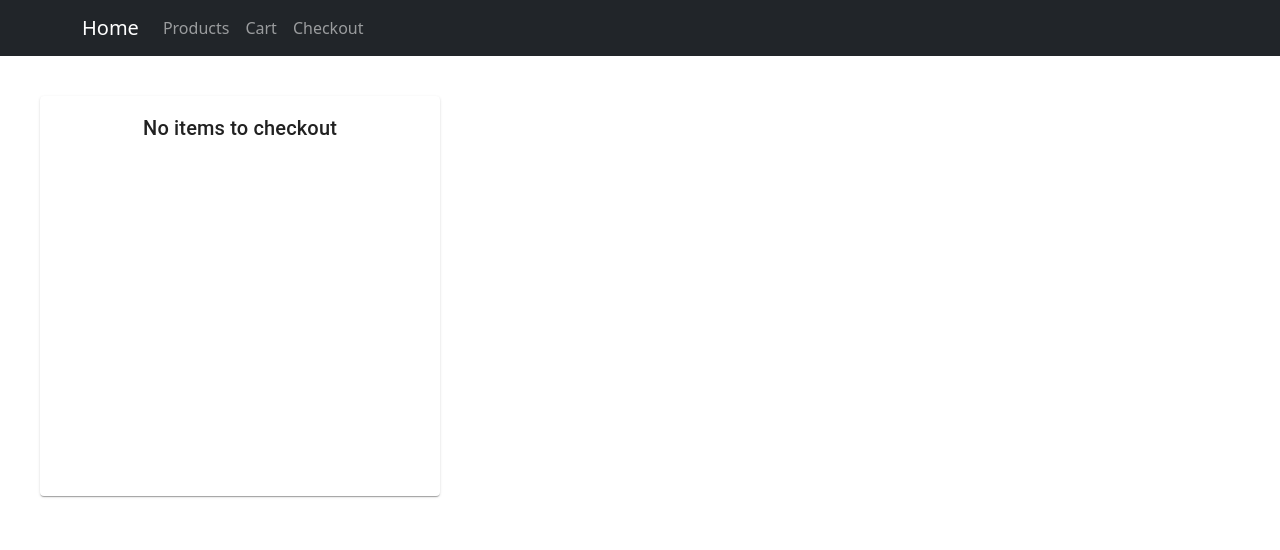
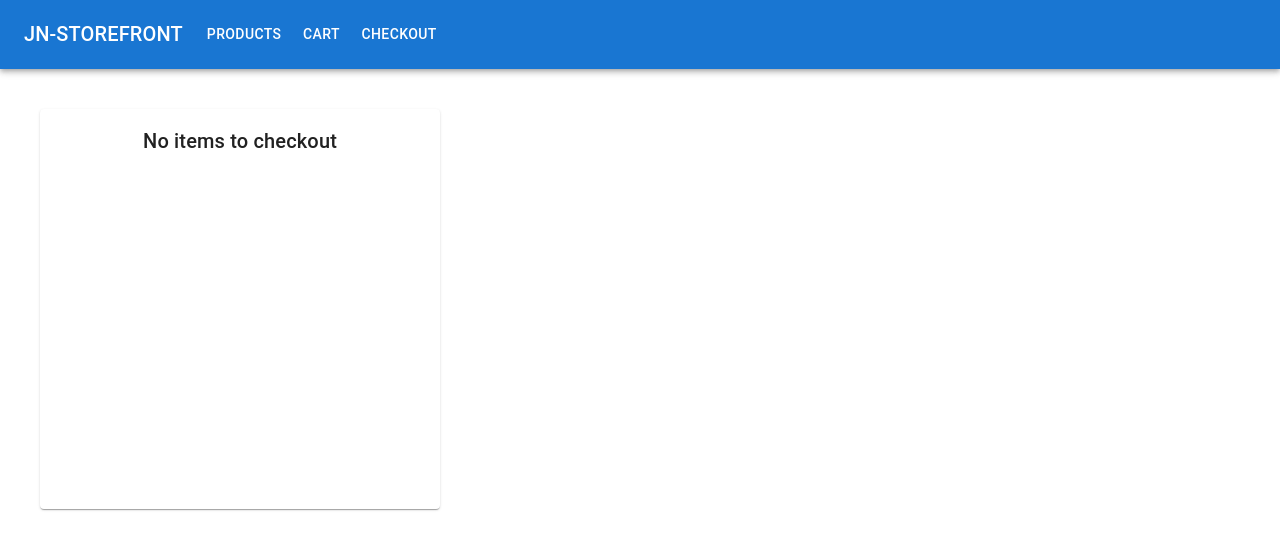
Before and after one commit to jngo225/finalproject-th, a React (Create React App) app: page /checkout in a window 1280 px wide. Shown: the top 550 px of the page. Built offline with nearby package versions, Linux system fonts and the light colour scheme.

Commit message:
materialui: home, navbar, checkout

```diff
--- a/public/index.html
+++ b/public/index.html
@@ -24,7 +24,7 @@
       work correctly both with client-side routing and a non-root public URL.
       Learn how to configure a non-root public URL by running `npm run build`.
     -->
-    <title>React App</title>
+    <title>JN-Storefront</title>
   </head>
   <body>
     <noscript>You need to enable JavaScript to run this app.</noscript>
--- a/src/components/Home.js
+++ b/src/components/Home.js
@@ -1,10 +1,129 @@
+import React, { useState, useEffect } from 'react';
+import axios from "axios";
+import Card from '@mui/material/Card';
+import Grid from '@mui/material/Grid';
+import Box from '@mui/material/Box';
+import CardContent from '@mui/material/CardContent';
+import CardMedia from '@mui/material/CardMedia';
+import Typography from '@mui/material/Typography';
+import Fade from '@mui/material/Fade';
+import LinearProgress from '@mui/material/LinearProgress';
+import { CardActionArea } from '@mui/material';
+import { PreviewSharp } from '@mui/icons-material';
+import { green } from '@mui/material/colors';
+
+const API_ENDPOINT = "https://fakestoreapi.com";
+
 export default function Home() {
+    const [previewProducts, setPreviewProducts] = useState([]);
+
+    useEffect(() => {
+        getCategories();
+        generatePreviewProducts();
+        setInterval(generatePreviewProducts, 5000);
+    }, []);
+
+    function getCategories() {
+        axios.get(API_ENDPOINT + "/products/categories").then(response => {
+            localStorage.setItem("categories", JSON.stringify(response.data));
+            response.data.map((category) => {
+                getProducts(category);
+            })
+        })
+        .catch((err) => {
+            alert("Failed to get categories. Error: " +  err.message());
+        });
+    }
+
+    function getProducts(category) {
+        axios.get(API_ENDPOINT + "/products/category/" + category).then((response) => {
+            const key = category.replace(" ", "-").replace("'", "-");
+            localStorage.setItem(key, JSON.stringify(response.data));
+        })
+        .catch((err) => {
+            alert("Failed to get products for category. Error: " +  err.message());
+        });
+    }
+
+    function onClickProduct(product) {
+        localStorage.setItem("currentProduct", JSON.stringify(product));
+        window.location.href=`/products/${product.id}`;
+    }
+
+    function ProductCard(product) {
+        return (
+            <Card sx={{ margin: 5, maxWidth: 345, minHeight: 400}} onClick={() => onClickProduct(product)}>
+                <CardActionArea>
+                    <CardMedia
+                        component="img"
+                        height={200}
+                        image={product.image}
+                        alt={product.title}
+                    />
+                    <CardContent>
+                        <Typography gutterBottom variant="h6" component="div">
+                            {product.title}
+                        </Typography>
+                        <Typography variant="h6" color="text.secondary">
+                            ${product.price}
+                        </Typography>
+                    </CardContent>
+                </CardActionArea>
+            </Card>
+        )
+    }
+
+    function RandomProduct(category) {
+        const key = category.replace(" ", "-").replace("'", "-");
+        const jsonData = localStorage.getItem(key) || "";
+        const products = JSON.parse(jsonData);
+
+        if (!products || products.length === 0) {
+            return;
+        }
+
+        const randomIndex = Math.floor(Math.random() * products.length);
+        const product = { ...products[randomIndex], show: true };
+
+        return product;
+    }
+
+    function generatePreviewProducts() {
+        let newProducts = [];
+
+        const jsonData = localStorage.getItem("categories") || "";
+        const categories = JSON.parse(jsonData);
+
+        categories.map(category => {
+            const product = RandomProduct(category);
+            newProducts.push(product);
+        })
+
+        setPreviewProducts(newProducts);
+    }
+
     return (
-        <div style={{background:"lightgrey"}}>
-            <hr/>
-            <h1 style={{textAlign:"center"}}>J-STOREFRONT</h1>
-            <hr/>
-        </div>
+        <React.Fragment>
+            <div style={{background:"lightgrey"}}>
+                <hr/>
+                <h1 style={{textAlign:"center"}}>J-STOREFRONT</h1>
+                <hr/>
+            </div>
 
+            <div>
+                <Grid container spacing={2}>
+                { previewProducts.map((product) => {
+                        return (
+            <Fade in={product.show} timeout={2000}>
+                            <Grid item xs={4}>
+                                {ProductCard(product)}
+                            </Grid>
+            </Fade>
+                        )
+                    })
+                }
+                </Grid>
+            </div>
+        </React.Fragment>
     );
 }
--- a/src/components/Navbar.js
+++ b/src/components/Navbar.js
@@ -1,31 +1,69 @@
-import React, { Component } from 'react'
-import { Navbar, Container, Nav } from 'react-bootstrap';
-import { BrowserRouter as Router, Routes, Route, Link } from "react-router-dom";
+import React, { useState } from 'react'
+import AppBar from '@mui/material/AppBar';
+import Box from '@mui/material/Box';
+import Toolbar from '@mui/material/Toolbar';
+import IconButton from '@mui/material/IconButton';
+import Typography from '@mui/material/Typography';
+import Menu from '@mui/material/Menu';
+import MenuIcon from '@mui/icons-material/Menu';
+import Container from '@mui/material/Container';
+import Button from '@mui/material/Button';
 import Home from './Home';
 import Cart from './Cart';
 import Checkout from './Checkout';
 import Products from './Products';
 import ProductDetails from './ProductDetails'
 import NotFound from './NotFound';
+import { BrowserRouter as Router, Routes, Route, Link } from "react-router-dom";
+
+const pages = [
+  {
+    label: 'Products',
+    target: '/products'
+  },
+  {
+    label: 'Cart',
+    target: '/cart'
+  },
+  {
+    label: 'Checkout',
+    target: '/checkout'
+  }
+];
 
 export default function Navigation() {
   return (
+    <>
+      <AppBar position="static">
+        <Container maxWidth="xl">
+          <Toolbar disableGutters>
+            <Typography
+              variant="h6"
+              noWrap
+              component="div"
+              sx={{ mr: 2, display: { xs: 'none', md: 'flex' } }}
+            >
+              JN-STOREFRONT
+            </Typography>
 
+            <Box sx={{ flexGrow: 1, display: { xs: 'none', md: 'flex' } }}>
+              { pages.map((page) => (
+                  <Button
+                    href={page.target}
+                    sx={{ my: 2, color: "white", display: 'flex' }}
+                    name={page.label}
+                  >
+                    {page.label}
+                  </Button>
+              ))}
+          </Box>
+
+          </Toolbar>
+        </Container>
+      </AppBar>
+
+      <div>
         <Router>
-    <div className="Navigation">
-<>
-  <Navbar bg="dark" variant="dark">
-    <Container>
-    <Navbar.Brand as={Link} to="/">Home</Navbar.Brand>
-    <Nav className="me-auto">
-      <Nav.Link as={Link} to="/products">Products</Nav.Link>
-      <Nav.Link as={Link} to="/cart">Cart</Nav.Link>
-      <Nav.Link as={Link} to="/checkout">Checkout</Nav.Link>
-    </Nav>
-    </Container>
-  </Navbar>
-</>
-<div>
           <Routes>
               <Route path="/" element={<Home/>}/>
               <Route path="/products" element={<Products/>}/>
@@ -34,8 +72,35 @@ export default function Navigation() {
               <Route path="/checkout" element={<Checkout/>}/>
               <Route path="*" element={<NotFound/>}/>
           </Routes>
+        </Router>
       </div>
-    </div>
-</Router>
+    </>
+
+//     <Router>
+//     <div className="Navigation">
+// <>
+//   <Navbar bg="dark" variant="dark">
+//     <Container>
+//     <Navbar.Brand as={Link} to="/">Home</Navbar.Brand>
+//     <Nav className="me-auto">
+//       <Nav.Link as={Link} to="/products">Products</Nav.Link>
+//       <Nav.Link as={Link} to="/cart">Cart</Nav.Link>
+//       <Nav.Link as={Link} to="/checkout">Checkout</Nav.Link>
+//     </Nav>
+//     </Container>
+//   </Navbar>
+// </>
+// <div>
+//     <Routes>
+//         <Route path="/" element={<Home/>}/>
+//         <Route path="/products" element={<Products/>}/>
+//         <Route path="/products/:id" element={<ProductDetails/>}/>
+//         <Route path="/cart" element={<Cart/>}/>
+//         <Route path="/checkout" element={<Checkout/>}/>
+//         <Route path="*" element={<NotFound/>}/>
+//     </Routes>
+// </div>
+//     </div>
+// </Router>
     );
 }
```
Also changed, not shown: src/components/Checkout.js (+0 -57 lines), 1 other file (tests, documents, lock files or other folders). Lines whose indentation alone changed are shown as unchanged.
